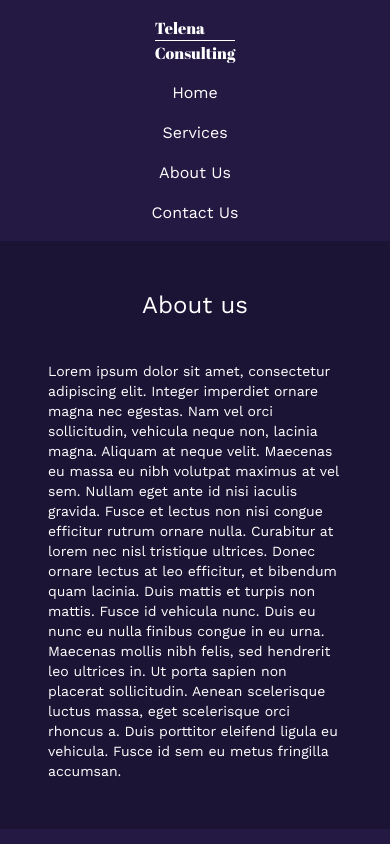
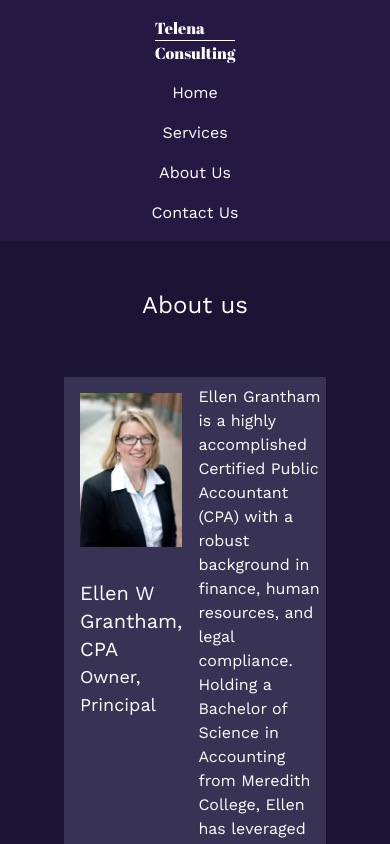
Before and after one commit to TelenaConsulting/telenaconsulting.github.io, a SvelteKit app: page /about in a window 390 px wide. Shown: the top 844 px of the page. Built offline with nearby package versions, Linux system fonts and the light colour scheme.

Commit message:
update text

```diff
--- a/src/routes/+page.svelte
+++ b/src/routes/+page.svelte
@@ -15,10 +15,9 @@
     <div
       class="flex flex-col place-content-center place-items-center stroke-black stroke-1 py-16 text-center *:py-2 lg:my-24"
     >
-      <h1 class="text-2xl lg:text-5xl">Expert CFO Consulting for small businesses</h1>
+      <h1 class="text-2xl lg:text-5xl">Expert Finance and HR Consulting for Small businesses</h1>
       <h2 class="text-lg lg:text-3xl">
-        Maximize your financial potential with Telena's CFO Consulting tailored for small
-        businesses.
+        Maximize your potential with Telena’s consulting tailored for small businesses.
       </h2>
     </div>
   </div>
@@ -27,27 +26,25 @@
   <h2 class="text-center text-lg lg:text-3xl">CFO Consulting Services</h2>
   <div class="flex flex-col *:px-4 md:flex-row">
     <Service
-      name="Business Performance Evaluation"
-      description="Assessing the financial performance of the business and recommending improvements for growth."
+      name="Financial Consulting"
+      description="Fractional CFO, Bookkeeping, and Tax services. We can help your small business scale by offering part-time resources."
       asset="/assets/digital-marketing.webp"
     />
     <Service
-      name="Financial Strategy Planning"
-      description="Developing tailored financial strategies to help small businesses achieve their goals."
+      name="HR Consulting"
+      description="HR leadership for your small business - organization development, benefit selections, compliance."
       asset="/assets/money.webp"
     />
     <Service
-      name="Financial Analysis"
-      description="Conducting in-depth financial analysis to provide insights for informed decision-making."
+      name="Executive Coaching"
+      description="We offer C-suite and leadership personalized one-on-one coaching to help you grow your business faster by recognizing your blind spots."
       asset="/assets/office.webp"
     />
   </div>
 </div>
 <div class="bg-african-violet-300 px-5 py-10 md:py-16">
   <div class="flex flex-col place-content-center place-items-center text-center *:py-2">
-    <h2 class="text-2xl lg:text-4xl">
-      Empowering small businesses with strategic financial guidance.
-    </h2>
-    <h3 class="text-lg">Transform your finances today!</h3>
+    <h2 class="text-2xl lg:text-4xl">Empowering small businesses with strategic guidance.</h2>
+    <h3 class="text-lg">Transform your business today!</h3>
   </div>
 </div>
--- a/src/routes/about/+page.svelte
+++ b/src/routes/about/+page.svelte
@@ -3,18 +3,80 @@
 </svelte:head>
 
 <div
-  class="flex h-auto flex-col place-content-center place-items-center bg-russian-violet-400 p-12 md:h-screen"
+  class="flex h-auto flex-col place-content-center place-items-center bg-russian-violet-400 p-12"
 >
   <h1 class="mb-10 text-2xl lg:text-4xl">About us</h1>
-  <h2 class="text-sm lg:text-xl">
-    Lorem ipsum dolor sit amet, consectetur adipiscing elit. Integer imperdiet ornare magna nec
-    egestas. Nam vel orci sollicitudin, vehicula neque non, lacinia magna. Aliquam at neque velit.
-    Maecenas eu massa eu nibh volutpat maximus at vel sem. Nullam eget ante id nisi iaculis gravida.
-    Fusce et lectus non nisi congue efficitur rutrum ornare nulla. Curabitur at lorem nec nisl
-    tristique ultrices. Donec ornare lectus at leo efficitur, et bibendum quam lacinia. Duis mattis
-    et turpis non mattis. Fusce id vehicula nunc. Duis eu nunc eu nulla finibus congue in eu urna.
-    Maecenas mollis nibh felis, sed hendrerit leo ultrices in. Ut porta sapien non placerat
-    sollicitudin. Aenean scelerisque luctus massa, eget scelerisque orci rhoncus a. Duis porttitor
-    eleifend ligula eu vehicula. Fusce id sem eu metus fringilla accumsan.
-  </h2>
+  <div class="m-4 flex bg-ultra-violet-300">
+    <div class="*:p-4">
+      <img src="/assets/ellen.webp" alt="Ellen Headshot" />
+      <div>
+        <h2 class="text-xl">Ellen W Grantham, CPA</h2>
+        <h3 class="text-lg">Owner, Principal</h3>
+      </div>
+    </div>
+    <div class="*:py-2">
+      <p>
+        Ellen Grantham is a highly accomplished Certified Public Accountant (CPA) with a robust
+        background in finance, human resources, and legal compliance. Holding a Bachelor of Science
+        in Accounting from Meredith College, Ellen has leveraged her academic foundation to build a
+        distinguished career spanning over 20 years.
+      </p>
+      <p>
+        Ellen excels in creating and implementing comprehensive financial strategies that drive
+        organizational success while ensuring rigorous compliance with regulatory standards. Her
+        expertise encompasses financial planning and analysis, budgeting, and risk management,
+        enabling organizations to achieve their financial goals and navigate complex fiscal
+        environments with confidence.
+      </p>
+      <p>
+        In addition to her financial acumen, Ellen possesses significant experience in human
+        resources, where she has successfully integrated HR strategies with financial objectives.
+        Her approach to HR management focuses on employee development, organizational effectiveness,
+        and fostering a productive and engaged workforce.
+      </p>
+      <p>
+        Ellen&#39;s legal proficiency further enhances her value as a business leader. She adeptly
+        handles legal and regulatory compliance issues, ensuring that organizations adhere to
+        relevant laws and mitigate potential risks. Her ability to blend financial insight with
+        legal expertise has proven instrumental in managing complex corporate transactions and
+        maintaining operational integrity.
+      </p>
+      <p>
+        Throughout her career, Ellen has demonstrated a commitment to excellence, strategic
+        thinking, and ethical leadership. Her ability to seamlessly integrate finance, HR, and legal
+        considerations positions her as a key asset to any organization seeking to enhance its
+        operational effectiveness and achieve sustained growth.
+      </p>
+    </div>
+  </div>
+  <div class="m-4 flex bg-ultra-violet-300">
+    <div class="*:p-4">
+      <img src="https://picsum.photos/850/1300" alt="Elena Headshot" />
+      <div>
+        <h2 class="text-xl">Elena Khvostova</h2>
+        <h3 class="text-lg">Owner, Principal</h3>
+      </div>
+    </div>
+    <div class="*:py-2">
+      <p>
+        Prior to Telena Consulting, Elena Khvostova was a seasoned Senior Director of Analytics and
+        Financial Reporting at Cengage Learning, recognized for her profound expertise in financial
+        forecasting and strategic financial management. With over a decade of experience in the
+        finance sector, Elena has established herself as a pivotal leader in driving financial
+        performance and operational excellence.
+      </p>
+      <p>
+        At Cengage Learning, Elena excelled in leading complex financial forecasting initiatives,
+        leveraging her deep understanding of market trends, financial models, and data analytics to
+        provide actionable insights that guide strategic decision-making. Her proficiency in
+        forecasting enabled her to anticipate financial challenges and opportunities, ensuring that
+        the organization remains agile and well-positioned for sustainable growth.
+      </p>
+      <p>
+        Elena&#39;s strategic vision and analytical acumen are complemented by her strong leadership
+        skills. Her ability to communicate complex financial concepts clearly and persuasively has
+        made her a trusted advisor to senior executives and stakeholders.
+      </p>
+    </div>
+  </div>
 </div>
--- a/src/routes/contact/+page.svelte
+++ b/src/routes/contact/+page.svelte
@@ -13,8 +13,8 @@
   >
     <h1 class="mb-10 text-2xl lg:text-4xl">Contact us</h1>
     <div class="flex flex-wrap place-content-center place-items-center text-center md:text-left">
-      <Contact name="Leanne Graham" email="Sincere@april.biz" phone="1-770-736-8031" />
-      <Contact name="Ervin Howell" email="Shanna@melissa.tv" phone="010-692-6593" />
+      <Contact name="Ellen Grantham" email="elgrantham1@gmail.com" phone="919-426-3470" />
+      <Contact name="Elena Khvostova" email="elenakhvostova@gmail.com" phone="919-607-5761" />
     </div>
   </div>
 </div>
```
Also changed, not shown: static/assets/ellen.webp (added).
